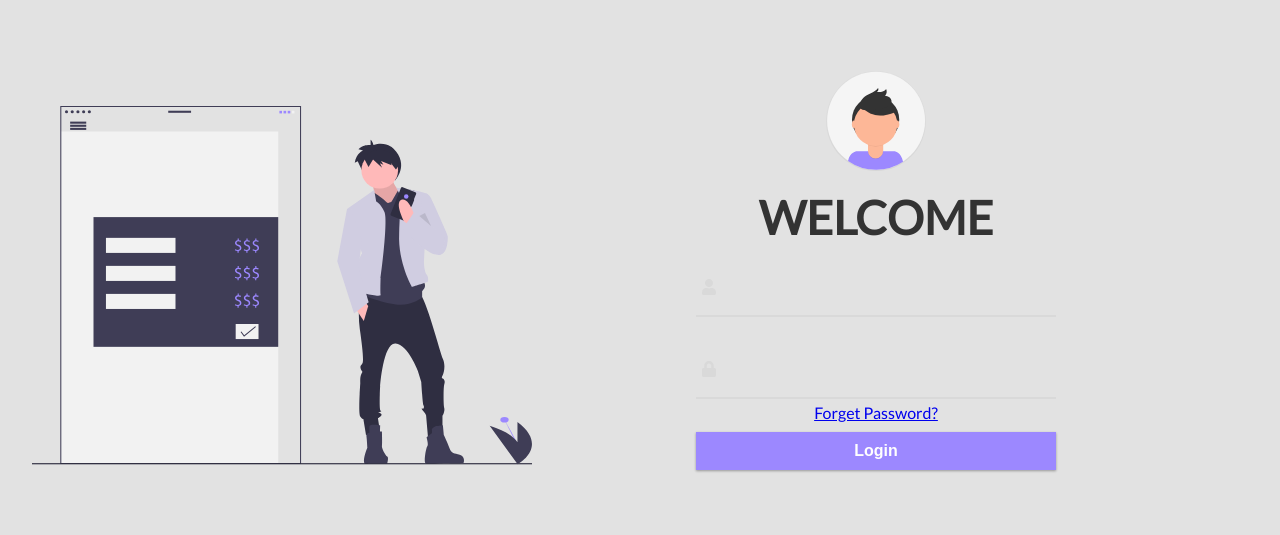
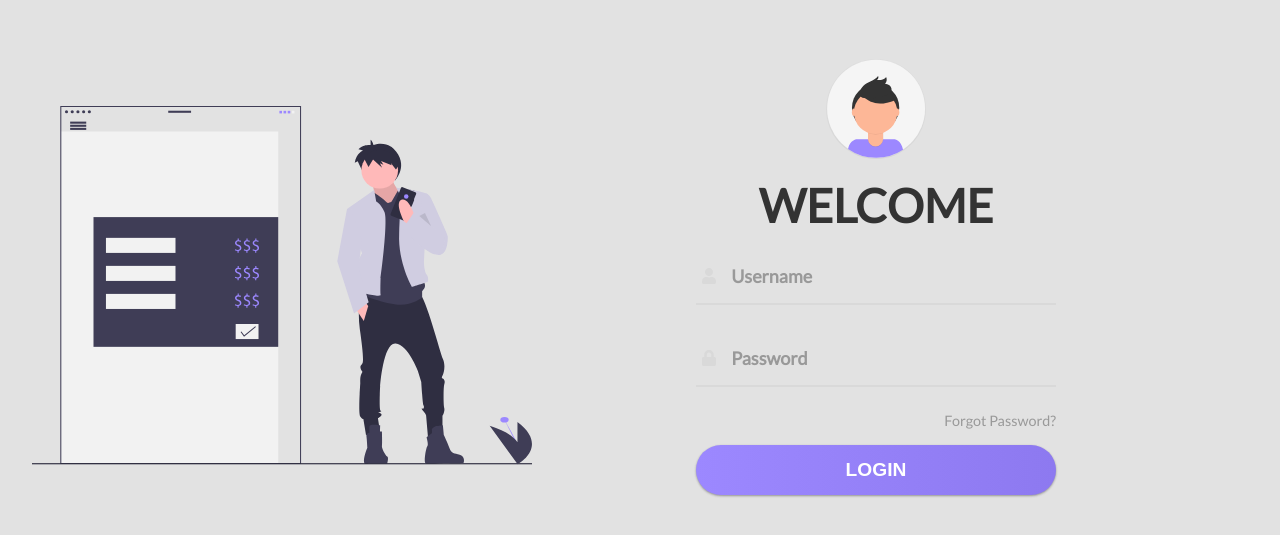
Before and after one commit to cburnjohnson/expense-tracker, a React (Create React App) app in the folder client/: page /login in a window 1280 px wide. Shown: the part 115-650 px from the top of the page. Built offline with nearby package versions, Linux system fonts and the light colour scheme.

Commit message:
login animation

```diff
--- a/client/src/App.css
+++ b/client/src/App.css
@@ -207,7 +207,6 @@ input[type='date'] {
 }
 
 .img {
-    width: 500px;
     display: flex;
     justify-content: flex-end;
     align-items: center;
@@ -215,8 +214,13 @@ input[type='date'] {
 
 .login-container {
     display: flex;
+    justify-content: flex-start;
     align-items: center;
     text-align: center;
+}
+
+.img {
+    width: 500px;
 }
 
 form {
@@ -224,18 +228,19 @@ form {
 }
 
 .avatar {
+    height: 100px;
     width: 100px;
-    height: 100px;
 }
 
-form h2 {
-    font-size: 2.9rem;
-    text-transform: uppercase;
+.login-container h2 {
     margin: 15px 0;
     color: #333;
+    text-transform: uppercase;
+    font-size: 2.9rem;
 }
 
-.input-div {
+.login-container .input-div {
+    position: relative;
     display: grid;
     grid-template-columns: 7% 93%;
     margin: 25px 0;
@@ -243,22 +248,19 @@ form h2 {
     border-bottom: 2px solid #d9d9d9;
 }
 
-.input-div.one {
+.login-container .input-div.one {
     margin-top: 0;
 }
 
-.input-div.two {
-    margin-bottom: 4px;
-}
-
 .i {
+    color: #d9d9d9;
     display: flex;
     justify-content: center;
     align-items: center;
 }
 
 .i svg {
-    color: #d9d9d9;
+    transition: 0.3s;
 }
 
 .input-div > div {
@@ -266,22 +268,54 @@ form h2 {
     height: 45px;
 }
 
-.input-div > div h5 {
+.input-div > div > h5 {
     position: absolute;
     left: 10px;
-    transform: translate(-50%);
+    transform: translateY(-80%);
     color: #999;
     font-size: 18px;
-    display: none;
-    transition: .3s;
+    transition: 0.3s;
 }
 
-.input {
+.input-div:before,
+.input-div:after {
+    content: '';
     position: absolute;
+    bottom: -2px;
+    width: 0%;
+    height: 2px;
+    background-color: #9c88ff;
+    transition: 0.4s;
+}
+
+.input-div:before {
+    right: 50%;
+}
+
+.input-div:after {
+    left: 50%;
+}
+
+.input-div.focus:before,
+.input-div.focus:after {
+    width: 50%;
+}
+
+.input-div.focus > div > h5 {
+    top: -30px;
+    font-size: 15px;
+}
+
+.input-div.focus > .i > svg {
+    color: #9c88ff;
+}
+
+.input-div > div > input {
+    position: absolute;
+    left: 0;
+    top: 0;
     width: 100%;
     height: 100%;
-    top: 0;
-    left: 0;
     border: none;
     outline: none;
     background: none;
@@ -289,3 +323,93 @@ form h2 {
     font-size: 1.2rem;
     color: #555;
 }
+
+input:-webkit-autofill,
+input:-webkit-autofill:hover,
+input:-webkit-autofill:focus,
+textarea:-webkit-autofill,
+textarea:-webkit-autofill:hover,
+textarea:-webkit-autofill:focus,
+select:-webkit-autofill,
+select:-webkit-autofill:hover,
+select:-webkit-autofill:focus {
+    -webkit-text-fill-color: #555;
+    -webkit-box-shadow: 0 0 0px 1000px #e2e2e2 inset;
+    font-size: 1.2rem;
+}
+
+.input-div.pass {
+    margin-bottom: 4px;
+}
+
+a {
+    display: block;
+    text-align: right;
+    text-decoration: none;
+    color: #999;
+    font-size: 0.9rem;
+    transition: 0.3s;
+}
+
+a:hover {
+    color: #9c88ff;
+}
+
+input[type='submit'].btn {
+    display: block;
+    width: 100%;
+    height: 50px;
+    border-radius: 25px;
+    outline: none;
+    border: none;
+    background-image: linear-gradient(to right, #9c88ff, #8d79f0, #8571e8);
+    background-size: 200%;
+    font-size: 1.2rem;
+    color: #fff;
+    text-transform: uppercase;
+    margin: 1rem 0;
+    cursor: pointer;
+    transition: 0.5s;
+}
+input[type='submit'].btn:hover {
+    background-position: right;
+}
+
+@media screen and (max-width: 1050px) {
+    .container {
+        grid-gap: 5rem;
+    }
+}
+
+@media screen and (max-width: 1000px) {
+    form {
+        width: 290px;
+    }
+
+    .login-container h2 {
+        font-size: 2.4rem;
+        margin: 8px 0;
+    }
+
+    .img {
+        width: 400px;
+    }
+}
+
+@media screen and (max-width: 900px) {
+    .container {
+        grid-template-columns: 1fr;
+    }
+
+    .img {
+        display: none;
+    }
+
+    .wave {
+        display: none;
+    }
+
+    .login-container {
+        justify-content: center;
+    }
+}
--- a/client/src/components/login/LoginForm.js
+++ b/client/src/components/login/LoginForm.js
@@ -1,4 +1,4 @@
-import React from 'react';
+import React, { useEffect } from 'react';
 import { FontAwesomeIcon } from '@fortawesome/react-fontawesome';
 import { faUser, faLock } from '@fortawesome/free-solid-svg-icons';
 
@@ -6,6 +6,28 @@ import Avatar from './ProfilePic';
 import Banking from './Banking';
 
 const LoginForm = () => {
+    // useEffect(() => {
+    //     const inputs = document.querySelectorAll('.input');
+    //     console.log(inputs);
+
+    //     function addcl() {
+    //         let parent = this.parentNode.parentNode;
+    //         parent.classList.add('focus');
+    //     }
+
+    //     function remcl() {
+    //         let parent = this.parentNode.parentNode;
+    //         if (this.value == '') {
+    //             parent.classList.remove('focus');
+    //         }
+    //     }
+
+    //     inputs.forEach(input => {
+    //         input.addEventListener('focus', addcl);
+    //         input.addEventListener('blur', remcl);
+    //     });
+    // }, []);
+
     return (
         <div className='login-page-container'>
             <div className='img'>
@@ -16,25 +38,55 @@ const LoginForm = () => {
                 <form>
                     <Avatar />
                     <h2>Welcome</h2>
-                    <div className='input-div one'>
+                    <div
+                        className='input-div one'
+                        onClick={e =>
+                            e.target.parentNode.parentNode.classList.add(
+                                'focus'
+                            )
+                        }
+                    >
                         <div className='i'>
                             <FontAwesomeIcon icon={faUser} />
                         </div>
                         <div>
                             <h5>Username</h5>
-                            <input type='text' className='input' />
+                            <input
+                                type='text'
+                                className='input'
+                                onBlur={e =>
+                                    e.target.parentNode.parentNode.classList.remove(
+                                        'focus'
+                                    )
+                                }
+                            />
                         </div>
                     </div>
-                    <div className='input-div two'>
+                    <div
+                        className='input-div two'
+                        onClick={e =>
+                            e.target.parentNode.parentNode.classList.add(
+                                'focus'
+                            )
+                        }
+                    >
                         <div className='i'>
                             <FontAwesomeIcon icon={faLock} />
                         </div>
                         <div>
                             <h5>Password</h5>
-                            <input type='password' className='input' />
+                            <input
+                                type='password'
+                                className='input'
+                                onBlur={e =>
+                                    e.target.parentNode.parentNode.classList.remove(
+                                        'focus'
+                                    )
+                                }
+                            />
                         </div>
                     </div>
-                    <a href='#'>Forget Password?</a>
+                    <a href='#'>Forgot Password?</a>
                     <input type='submit' value='Login' className='btn' />
                 </form>
             </div>
```
